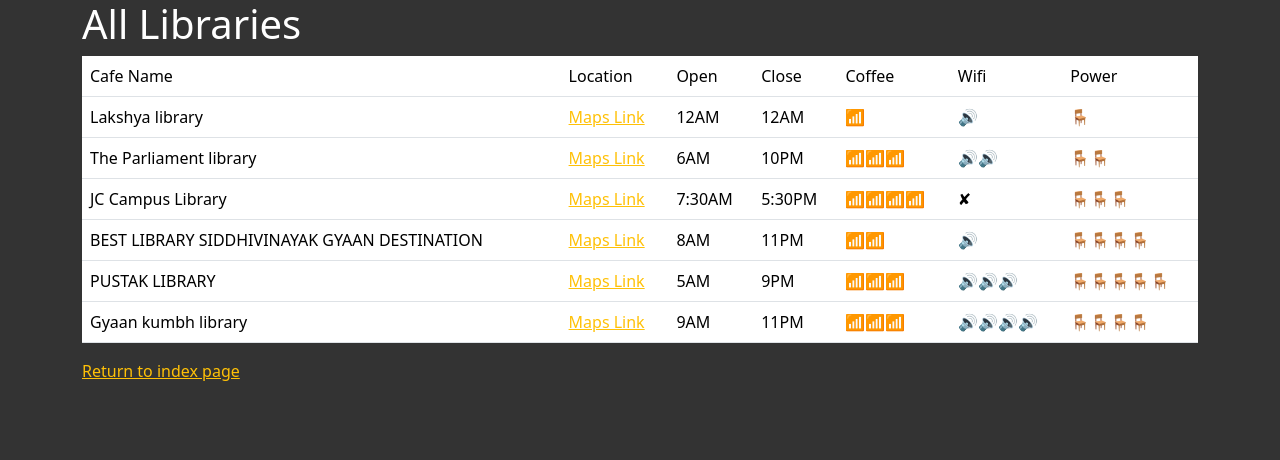
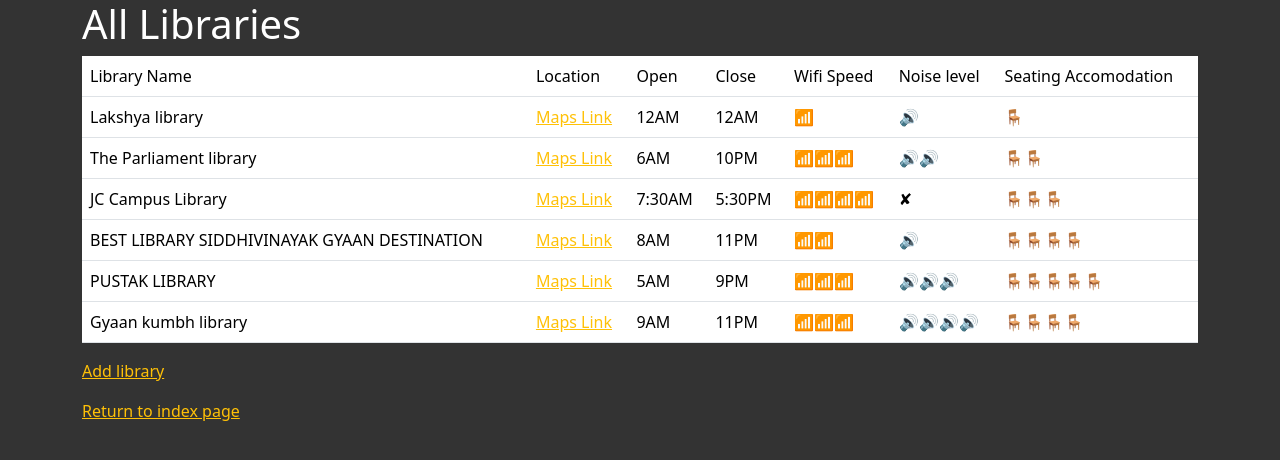
Before and after one commit to Rajdeep-Ramola/Python, a Flask app: page /library in a window 1280 px wide. Shown: the top 460 px of the page. Run offline with Flask 3, Linux system fonts and the light colour scheme; some libraries are stand-ins or nearby versions.

Commit message:
Updated library_wifi project

```diff
--- a/library_wifi_website/lib-data.csv
+++ b/library_wifi_website/lib-data.csv
@@ -1,4 +1,4 @@
-Cafe Name,Location,Open,Close,Coffee,Wifi,Power
+Library Name,Location,Open,Close,Wifi Speed,Noise level,Seating Accomodation
 Lakshya library,https://maps.app.goo.gl/C3gGTeVSzyGK1yj47,12AM, 12AM,📶,🔊,🪑
 The Parliament library,https://maps.app.goo.gl/48SWpLXerrDHJX7b8,6AM,10PM,📶📶📶,🔊🔊,🪑🪑
 JC Campus Library,https://maps.app.goo.gl/RNSKY4KrJjiHMeUL8,7:30AM,5:30PM,📶📶📶📶,✘,🪑🪑🪑
--- a/library_wifi_website/main.py
+++ b/library_wifi_website/main.py
@@ -19,7 +19,7 @@ class LibForm(FlaskForm):
     location = StringField("Library Location on Google Maps (URL)", validators=[DataRequired(), URL()])
     open = StringField("Opening Time e.g. 8AM", validators=[DataRequired()])
     close = StringField("Closing Time e.g. 5:30PM", validators=[DataRequired()])
-    wifi_rating = SelectField("Wi-Fi Strength Rating", choices=["✘", "📶️", "📶📶", "📶📶📶", "📶📶📶📶", "📶📶📶📶📶"], validators=[DataRequired()])
+    wifi_rating = SelectField("Wi-Fi Speed Rating", choices=["✘", "📶️", "📶📶", "📶📶📶", "📶📶📶📶", "📶📶📶📶📶"], validators=[DataRequired()])
     noise_level = SelectField("Noise levl Rating", choices=["✘", "🔊", "🔊🔊", "🔊🔊🔊", "🔊🔊🔊🔊", "🔊🔊🔊🔊🔊"], validators=[DataRequired()])
     seating_comfort = SelectField("Seating comfort rating", choices=[ "🪑", "🪑🪑", "🪑🪑🪑", "🪑🪑🪑🪑", "🪑🪑🪑🪑🪑"], validators=[DataRequired()])
     submit = SubmitField('Submit')
--- a/library_wifi_website/templates/index.html
+++ b/library_wifi_website/templates/index.html
@@ -5,11 +5,11 @@
 <div class="jumbotron text-center">
   <div class="container">
     <h1 class="display-4">Library & Wifi 💻</h1>
-    <p class="lead">Want to study in libray but need power and wifi?</p>
+    <p class="lead">Want to study in libray but need silence and wifi?</p>
     <hr class="my-4" />
     <p>
       You've found the right place! Checkout my collection of libraries with data on
-      power socket availability, wifi speed and accomodation quality.
+      WiFi speed, noise level and accomodation quality.
     </p>
     <a
       class="btn btn-warning btn-lg"
--- a/library_wifi_website/templates/libs.html
+++ b/library_wifi_website/templates/libs.html
@@ -18,6 +18,7 @@
         </tr>
         {% endfor %}
       </table>
+      <p><a href="{{ url_for('add_lib') }}">Add library</a></p>
       <p><a href="{{ url_for('home') }}">Return to index page</a></p>
     </div>
   </div>
```
